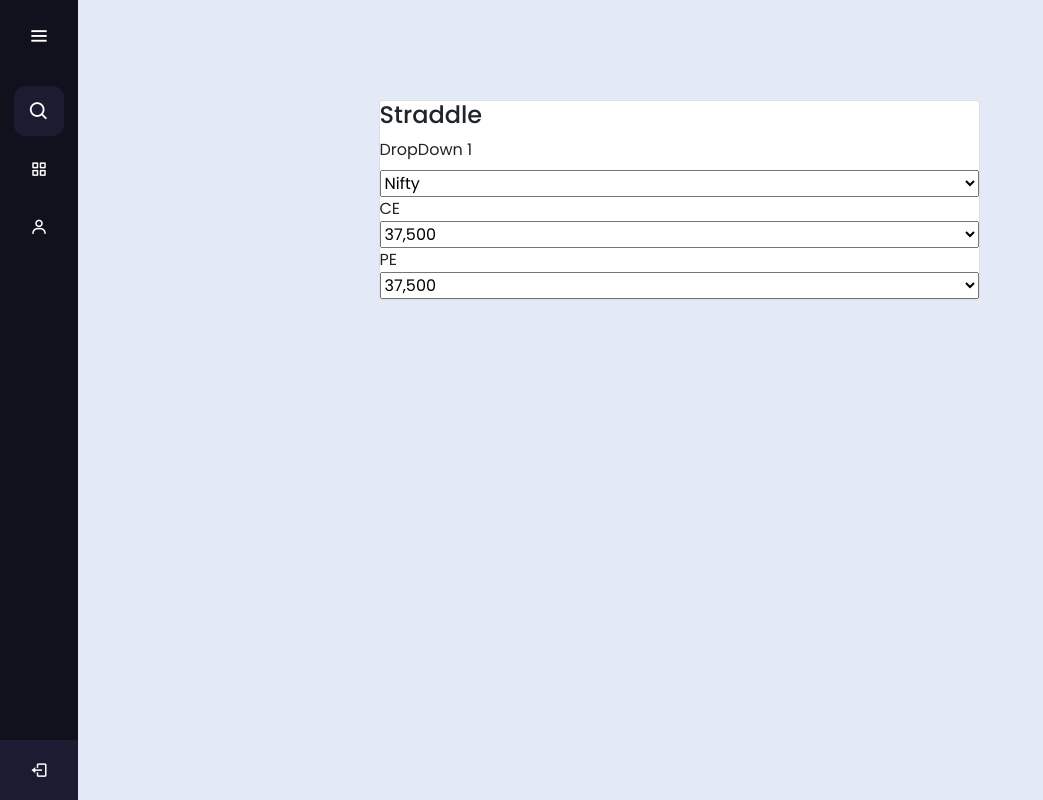
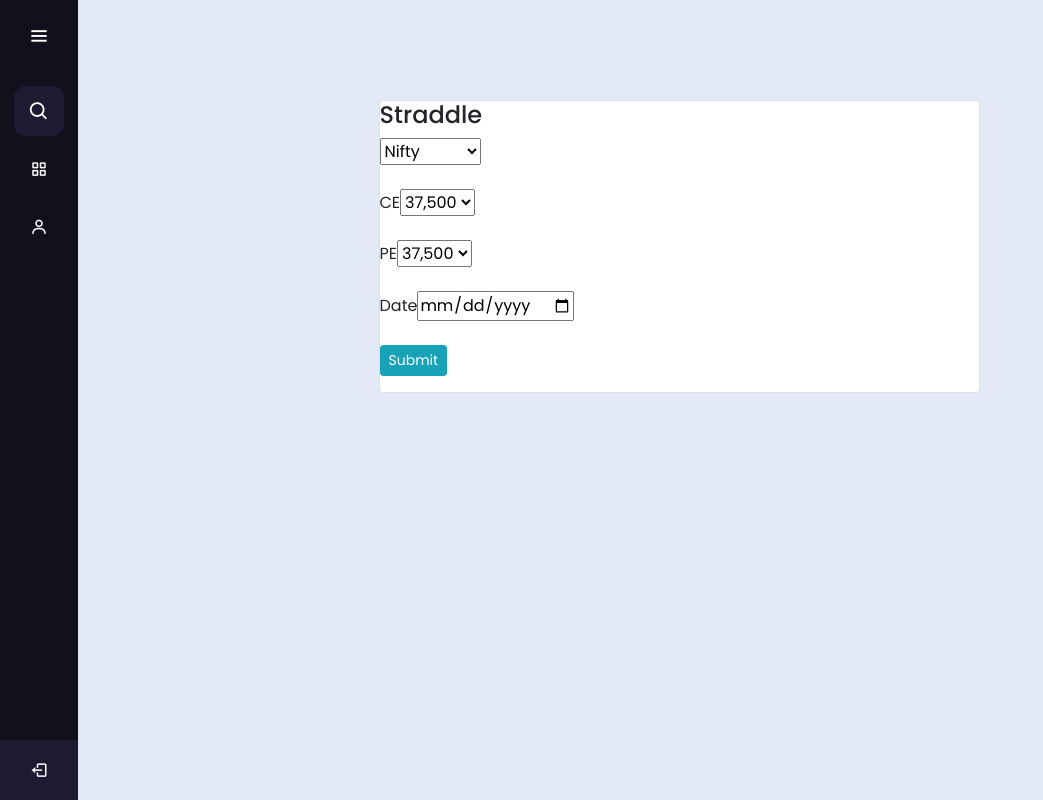
Before and after one commit to AnkitRajCode/EazyOptions, a React (Create React App) app: page /straddle in a window 1280 px wide. Shown: the whole page, without its empty margins (0-1043 px from the left). Built offline with nearby package versions, Linux system fonts and the light colour scheme; no server answers; sample sign-in values are in the browser's storage.

Commit message:
straddle form updated

```diff
--- a/src/Components/Sidebar.js
+++ b/src/Components/Sidebar.js
@@ -45,18 +45,18 @@ class Sidebar extends Component {
                 <span className="tooltip">Search</span>
             </li>
             <li>
-                <a href="/straddle">
+              <Link to="/straddle">
                 <i className='bx bx-grid-alt'></i>
                 <span className="links_name">Straddle</span>
-                </a>
-                <span className="tooltip">Straddle</span>
+              </Link>
+              <span className="tooltip">Straddle</span>
             </li>
             <li>
-            <a href="/">
-                <i className='bx bx-user' ></i>
-                <span className="links_name">User</span>
-            </a>
-            <span className="tooltip">User</span>
+              <Link to="/dashboard">
+                  <i className='bx bx-user' ></i>
+                  <span className="links_name">Dashboard</span>
+              </Link>
+              <span className="tooltip">Dashboard</span>
             </li>
 
             <li className="profile">
--- a/src/Components/Straddle.js
+++ b/src/Components/Straddle.js
@@ -6,14 +6,16 @@ const Straddle = () => {
         <div className="straddle">
             <Sidebar/>
             <section className="home-section">
-                <div className="card form-group w-50">
+                <div className="card w-50">
                     <h4>Straddle</h4>
-                    <label>DropDown 1</label>
+                    <form action="" className="form-group" pl-5>
+
                         <select>
                             <option value="nifty">Nifty</option>
                             <option value="bankNifty">Bank Nifty</option>
                         </select>
-
+                        <br/>
+                        <br/>
                         <lable>CE</lable>
                         <select>
                             <option value="37500">37,500</option>
@@ -26,7 +28,8 @@ const Straddle = () => {
                             <option value="38400">38,400</option>
                             <option value="38500">38,500</option>
                         </select>
-
+                        <br/>
+                        <br/>
                         <lable>PE</lable>
                         <select>
                             <option value="37500">37,500</option>
@@ -39,6 +42,14 @@ const Straddle = () => {
                             <option value="38400">38,400</option>
                             <option value="38500">38,500</option>
                         </select>
+                        <br/>
+                        <br/>
+                        <lable>Date</lable>
+                        <input type="date" name="date" id="date" />
+                        <br/>
+                        <br/>
+                        <input type="submit" className="btn btn-sm btn-info" />
+                    </form>
                 </div>
             </section>
         </div>
--- a/src/Routes/Router.js
+++ b/src/Routes/Router.js
@@ -16,7 +16,7 @@ const Routes = () => {
                 <Route exact path="/login" component={Login} />
                 <Route exact path="/signup" component={Signup} />
                 <Route exact path='/forgotten-password' component={ForgottenPassword} />
-                <Route exact path='/straddle' component={Straddle} />
+                <PrivateRoute exact path='/straddle' component={Straddle} />
                 <PrivateRoute exact path='/dashboard' component={Dashboard} />
             </Switch>
         </>
```
Lines whose indentation alone changed are shown as unchanged.
